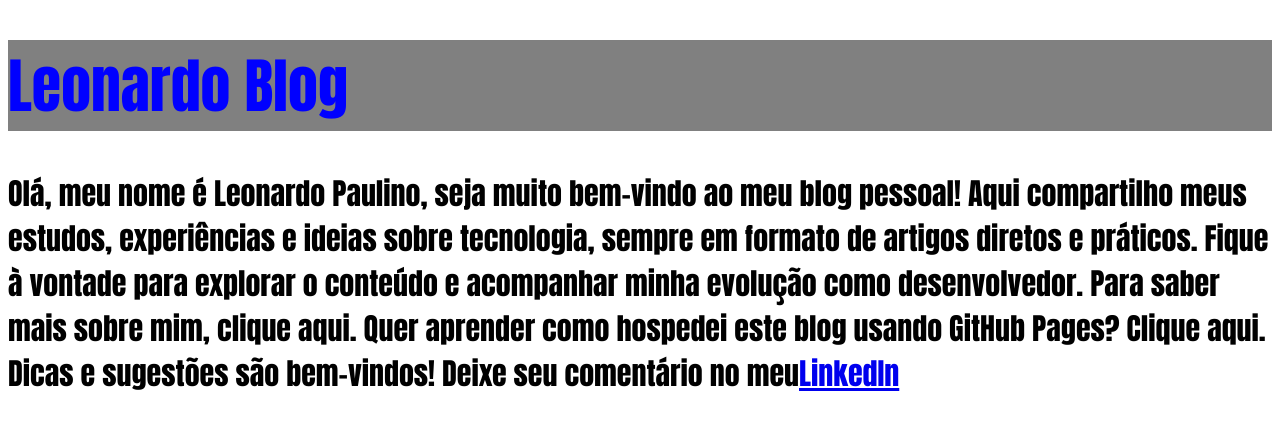
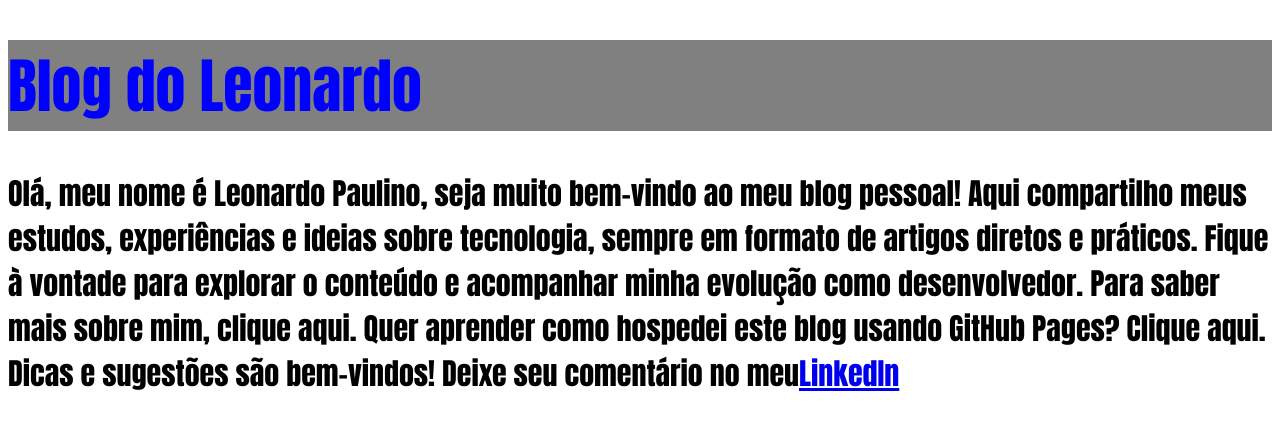
Before and after one commit to rookie-leo/chronos-pomodor, a React (Vite) app: page / in a window 1280 px wide. Shown: the top 430 px of the page. Built offline with nearby package versions, Linux system fonts and the light colour scheme.

Commit message:
Props e children

```diff
--- a/src/App.tsx
+++ b/src/App.tsx
@@ -7,7 +7,7 @@ export function App() {
 
     return (
         <>
-            <Heading />
+            <Heading>Blog do Leonardo</Heading>
             <p>
                 Olá, meu nome é Leonardo Paulino, seja muito bem-vindo
                 ao
--- a/src/components/Heading.tsx
+++ b/src/components/Heading.tsx
@@ -1,5 +1,5 @@
 import raposa from './Heading.module.css'
 
-export function Heading() {
-    return <h1 className={raposa.heading}>Leonardo Blog</h1>
+export function Heading(props) {
+    return <h1 className={raposa.heading}>{props.children}</h1>
 }
```
